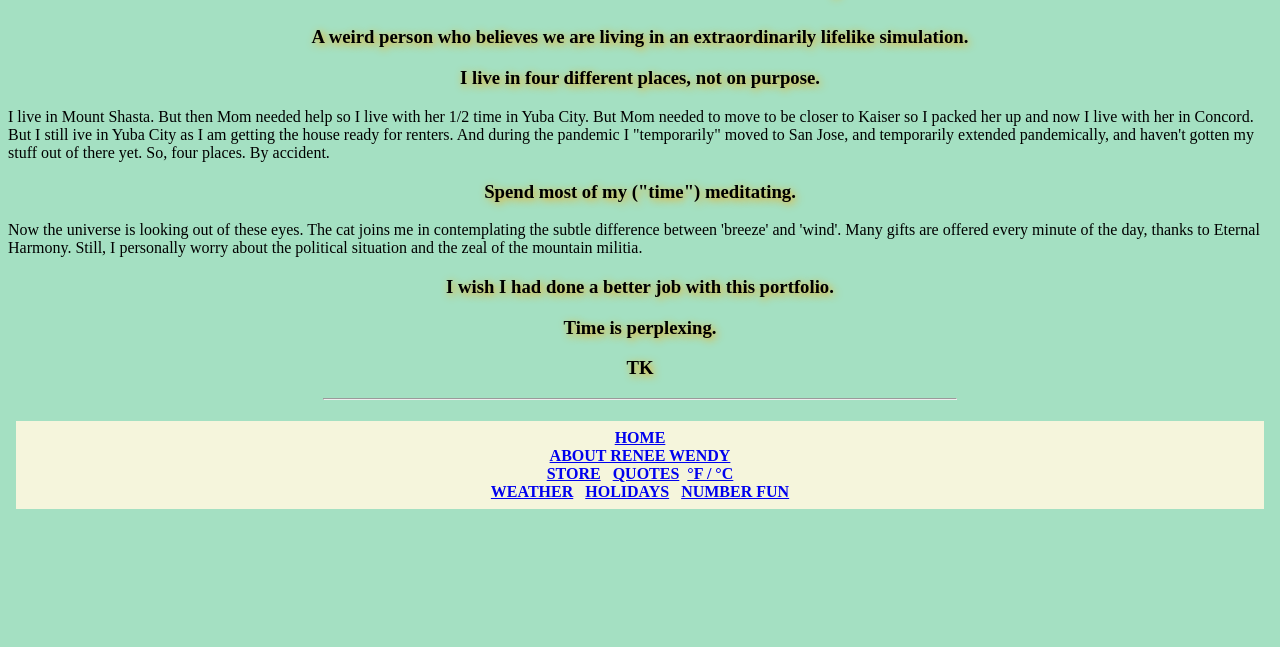
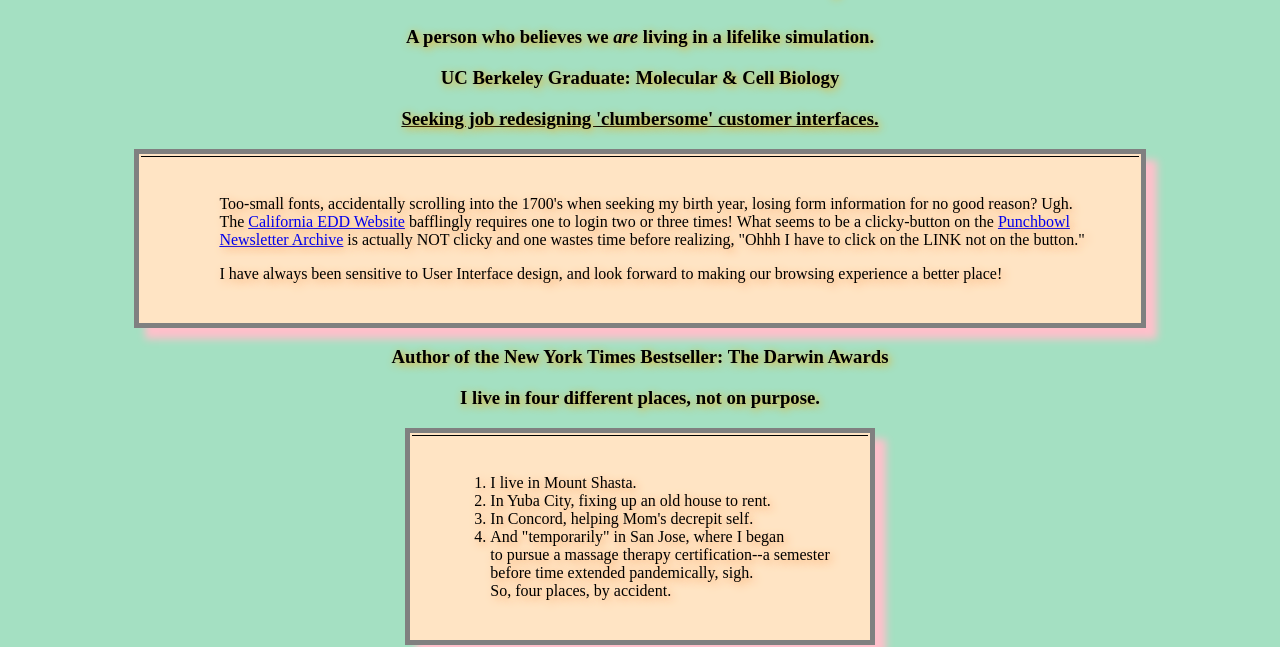
Before and after one commit to cis-111/cis-111.github.io, a plain HTML site: page about.html in a window 1280 px wide. Shown: the part 167-814 px from the top of the page. Drawn offline with Linux system fonts and the light colour scheme.

Commit message:
minor8
minor8

```diff
--- a/about.html
+++ b/about.html
@@ -28,18 +28,39 @@
 			<header>
 			<h2>ABOUT ME:
 				Renee Wendy</h2>
-			<h3>A weird person who believes we are living in an extraordinarily lifelike simulation.</h3>
+			<h3>A person who believes we <em>are</em> living in a lifelike simulation.</h3>
 
+				<h3>UC Berkeley Graduate: Molecular &amp; Cell Biology</h3>
+
+				<h3 style="text-decoration: underline">Seeking job redesigning 'clumbersome' customer interfaces.</h3>
+
+				<table style="margin-left:10%;margin-right:10%; padding: 0;"><tr><td>
+				<ol style="margin: 30px; text-align: left;"><p>Too-small fonts, accidentally scrolling into the 1700's when seeking my birth year, losing form information for no good reason? Ugh. The <A href="https://www.edd.ca.gov/">California EDD Website</A> bafflingly requires one to login two or three times! What seems to be a clicky-button on the <A href="https://punchbowl.news/newsletter-archive">Punchbowl Newsletter Archive</A> is actually NOT clicky and one wastes time before realizing, "Ohhh I have to click on the LINK not on the button."</p>
+					I have always been sensitive to User Interface design, and look forward to making our browsing experience a better place!</ol>
+						</td></tr></table>
+
+
+				<h3>Author of the New York Times Bestseller: The Darwin Awards  </h3>
 				<h3>I live in four different places, not on purpose.  </h3>
-				I live in Mount Shasta.  But then Mom needed help so I live with her 1/2 time in Yuba City.  But Mom needed to move to be closer to Kaiser so I packed her up and now I live with her in Concord.  But I still ive in Yuba City as I am getting the house ready for renters.  And during the pandemic I "temporarily" moved to San Jose, and temporarily extended pandemically, and haven't gotten my stuff out of there yet.  So, four places. By accident.
 
-				<h3>Spend most of my ("time") meditating.</h3> Now the universe is looking out of these eyes.  The cat joins me in contemplating the subtle difference between 'breeze' and 'wind'. Many gifts are offered every minute of the day, thanks to Eternal Harmony.  Still, I personally worry about the political situation and the zeal of the mountain militia.
+				<table style="margin-left:auto;margin-right:auto; padding: 0;"><tr><td>
+
+					<ol style="margin: 30px; text-align: left;"><li>I live in Mount Shasta.</li><li>In Yuba City, fixing up an old house to rent.</li><li>In Concord, helping Mom's decrepit self.</li><li>
+
+				And "temporarily" in San Jose, where I began<br>to pursue a massage therapy certification--a semester<br>before time extended pandemically, sigh.<br>
+					So, four places, by accident.
+						</td></tr></table>
+
+				<h3>I spend much of my ("time") meditating.</h3>
 
 				<h3>I wish I had done a better job with this portfolio.<Br>
 
 				<h3>Time is perplexing.</h3>
 
-				<h3>TK</h3>
+				<h3 style="text-decoration: underline">FORMER EMPLOYMENT</h3>
+
+					<p style="margin: 30px; text-align: center;">Stanford University, Neurobiology Research Assistant w/ Dr Richard Scheller<br>Digidesign, Webmaaaster, Palo Alto CA<br>
+						Terrapin Research in Biotech Gulch, South San Francisco</p>
 
 			</header>
 
```
Also changed, not shown: Favicon-2 copy.png (deleted).
